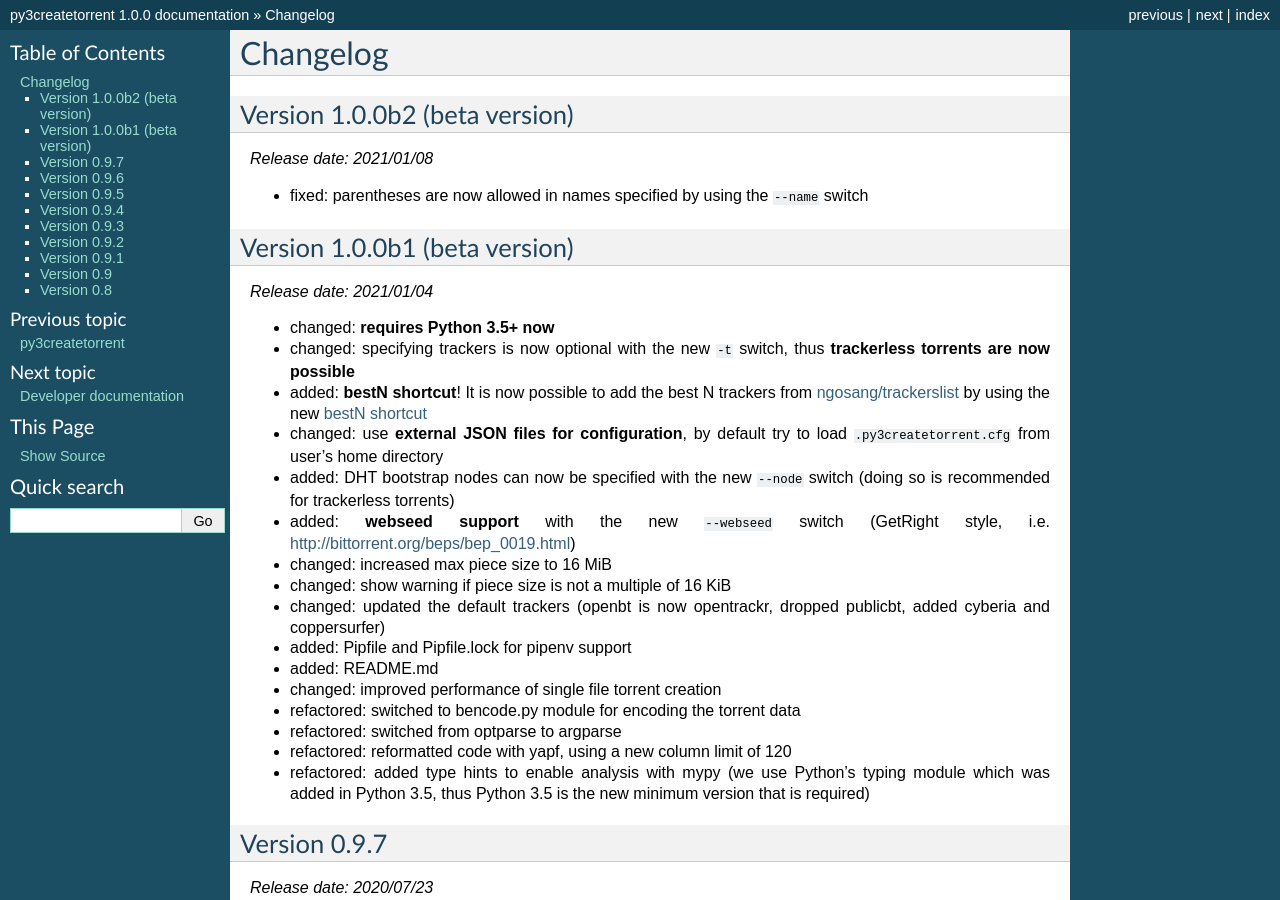
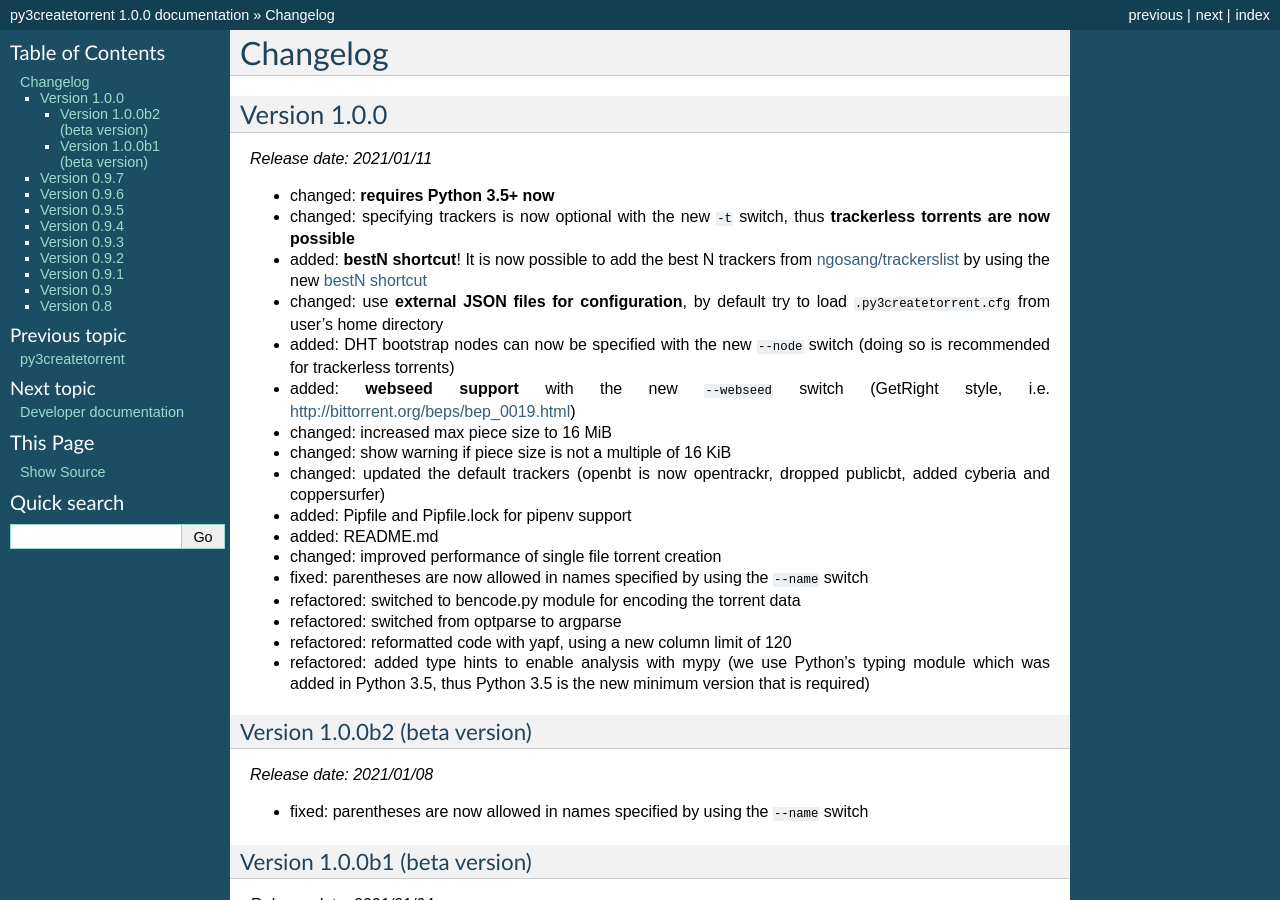
Before and after one commit to rsnitsch/py3createtorrent, a Sphinx documentation site: the page built from docs/source/changelog.rst, in a window 1280 px wide and 900 px high. Built offline with Sphinx 7.4.7, drawn with Linux system fonts in a browser that asks for light colours.

Commit message:
Update changelog

```diff
--- a/docs/source/changelog.rst
+++ b/docs/source/changelog.rst
@@ -1,15 +1,43 @@
 Changelog
 =========
 
+Version 1.0.0
+-------------
+
+*Release date: 2021/01/11*
+
+* changed: **requires Python 3.5+ now**
+* changed: specifying trackers is now optional with the new ``-t`` switch, thus **trackerless torrents are now
+  possible**
+* added: **bestN shortcut**! It is now possible to add the best N trackers from `ngosang/trackerslist <https://github.com/ngosang/trackerslist>`_
+  by using the new `bestN shortcut <user.html#bestn-automatically-add-the-best-trackers>`__
+* changed: use **external JSON files for configuration**, by default try to load ``.py3createtorrent.cfg``
+  from user's home directory
+* added: DHT bootstrap nodes can now be specified with the new ``--node`` switch (doing so is recommended for
+  trackerless torrents)
+* added: **webseed support** with the new ``--webseed`` switch (GetRight style, i.e. `<http://bittorrent.org/beps/bep_0019.html>`_)
+* changed: increased max piece size to 16 MiB
+* changed: show warning if piece size is not a multiple of 16 KiB
+* changed: updated the default trackers (openbt is now opentrackr, dropped publicbt, added cyberia and coppersurfer)
+* added: Pipfile and Pipfile.lock for pipenv support
+* added: README.md
+* changed: improved performance of single file torrent creation
+* fixed: parentheses are now allowed in names specified by using the ``--name`` switch
+* refactored: switched to bencode.py module for encoding the torrent data
+* refactored: switched from optparse to argparse
+* refactored: reformatted code with yapf, using a new column limit of 120
+* refactored: added type hints to enable analysis with mypy (we use Python's typing module which was added in
+  Python 3.5, thus Python 3.5 is the new minimum version that is required)
+
 Version 1.0.0b2 (beta version)
-------------------------------
+^^^^^^^^^^^^^^^^^^^^^^^^^^^^^^
 
 *Release date: 2021/01/08*
 
 * fixed: parentheses are now allowed in names specified by using the ``--name`` switch
 
 Version 1.0.0b1 (beta version)
-------------------------------
+^^^^^^^^^^^^^^^^^^^^^^^^^^^^^^
 
 *Release date: 2021/01/04*
 
```
